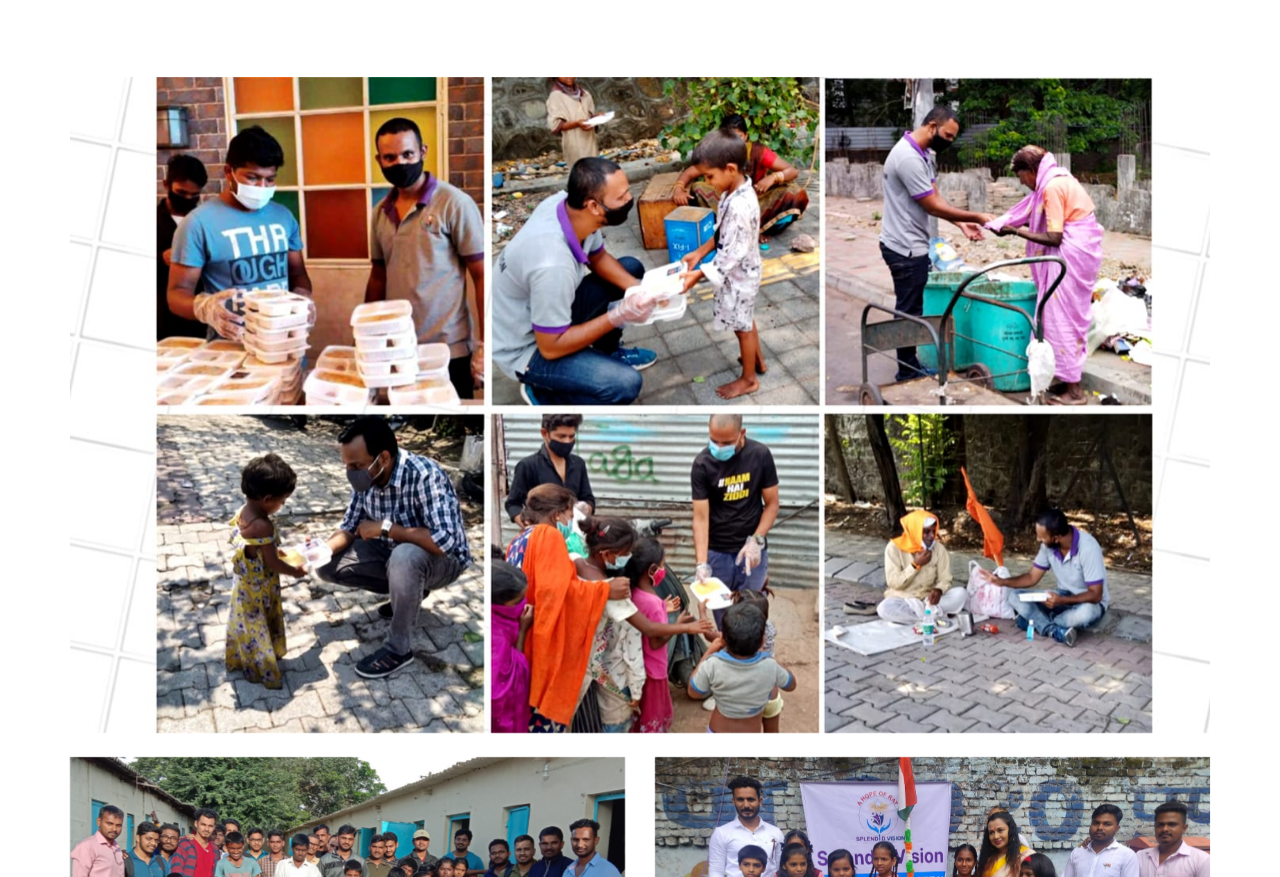
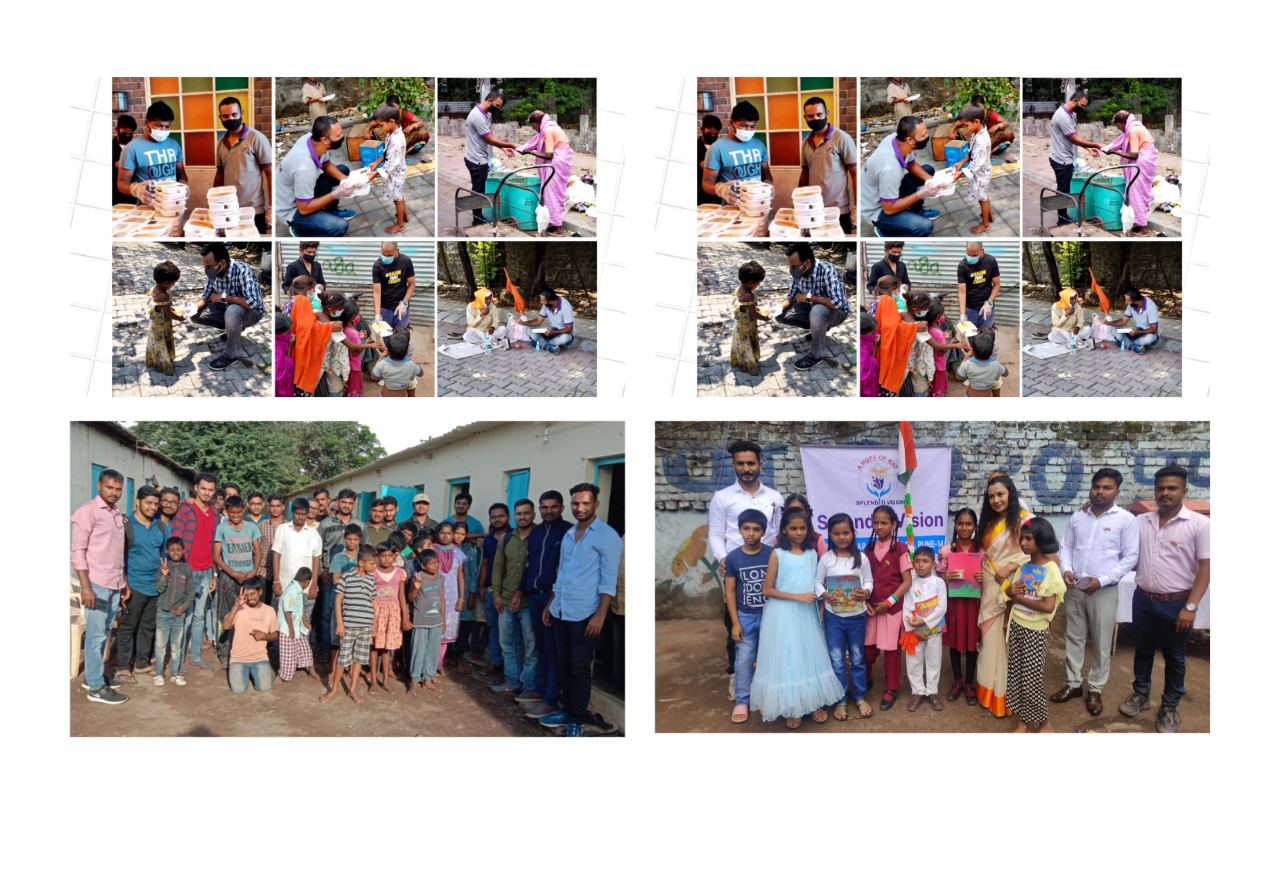
Before and after one commit to kchoudhari127/splendidvision, a plain HTML site: page index.html in a window 1280 px wide. Shown: the part 3156-4033 px from the top of the page. Drawn offline with Linux system fonts and the light colour scheme; files whose address does not match are found by name.

Commit message:
Update index.html

```diff
--- a/index.html
+++ b/index.html
@@ -237,7 +237,10 @@
 				</div>
 
 				<div class="row row-bottom-padded-md">
-					<div class="col-md-12 text-center animate-box">
+					<div class="col-md-6 text-center animate-box">
+						<p><img src="images/cover_bg_1.jpg" alt="cover_bg_1" class="img-responsive"></p>
+					</div>
+				   <div class="col-md-6 text-center animate-box">
 						<p><img src="images/cover_bg_1.jpg" alt="cover_bg_1" class="img-responsive"></p>
 					</div>
 					<div class="col-md-6 text-center animate-box">
```
